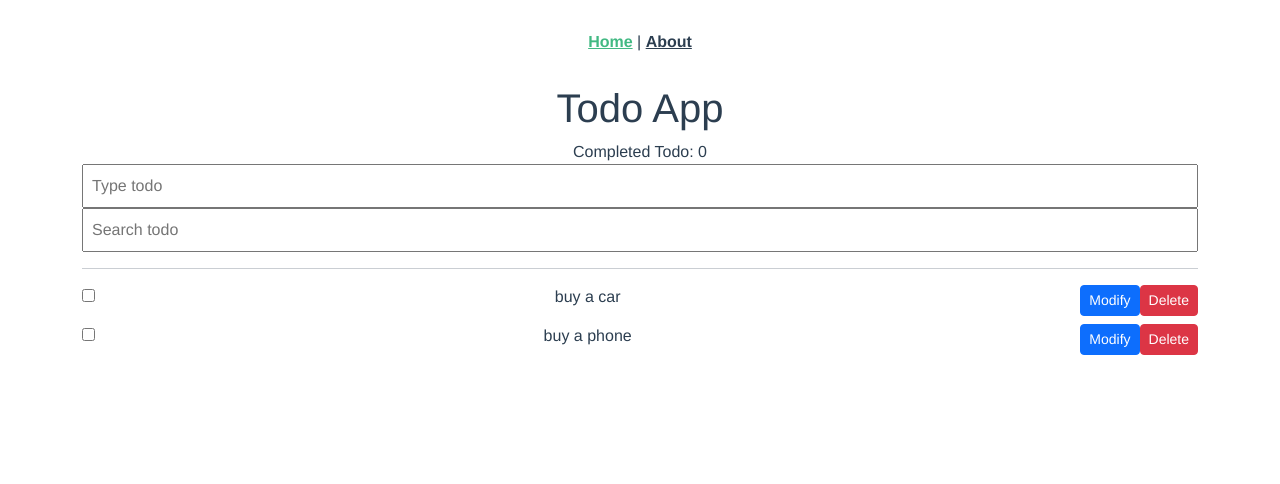
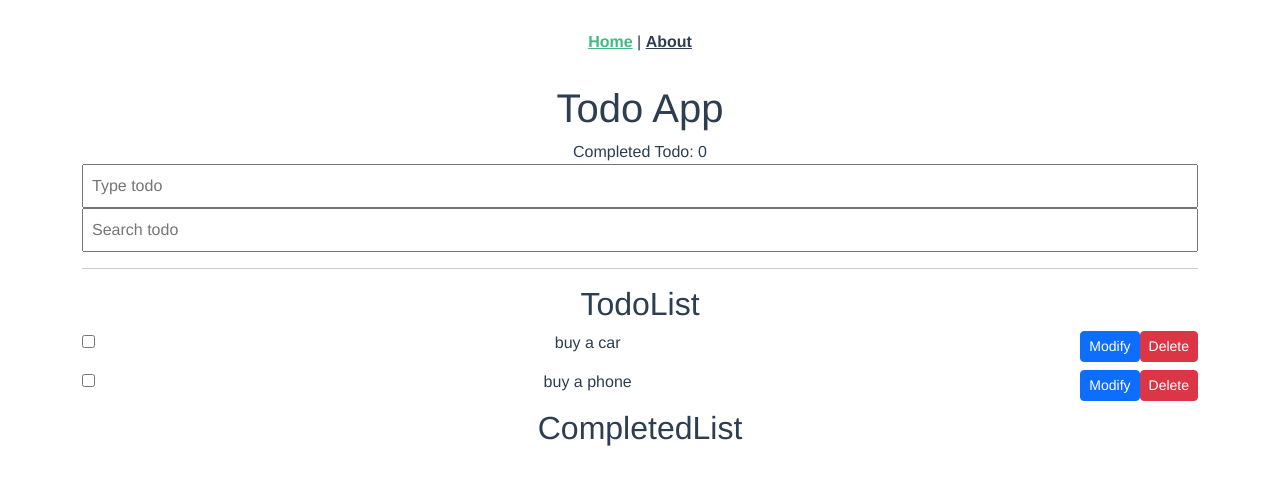
Before and after one commit to VuetifulMoon/VueStudy_Yong, a Vue app in the folder TodoApp/: page / in a window 1280 px wide. Shown: the top 484 px of the page. Built offline with nearby package versions, Linux system fonts and the light colour scheme.

Commit message:
feat: TodoList와 CompletedList 분리

```diff
--- a/TodoApp/src/components/TodoApp.vue
+++ b/TodoApp/src/components/TodoApp.vue
@@ -5,7 +5,10 @@
     <AddTodo />
     <SearchTodo />
     <hr/>
-    <TodoList />
+    <div class="flex">
+      <TodoList title="TodoList" :list='todos'/>
+      <TodoList title="CompletedList" :list="completedTodos"/>
+    </div>
   </div>
 </template>
 
@@ -20,8 +23,48 @@ export default {
     TodoList,
     AddTodo,
     CompletedTodo,
-    SearchTodo
+    SearchTodo,
   },
+  computed: {
+    todos() {
+      if (this.$store.state.todo.searchText === '') {
+        const searchResult = [];
+        this.$store.state.todo.todos.map(todo => {
+          if (!todo.checked) {
+            searchResult.push(todo);
+          }
+        })
+        return searchResult;
+      } else {
+        const searchResult = [];
+        this.$store.state.todo.todos.map(todo => {
+          if (todo.text.includes(this.$store.state.todo.searchText) && !todo.checked) {
+            searchResult.push(todo);
+          }
+        })
+        return searchResult;
+      }
+    },
+    completedTodos() {
+      if (this.$store.state.todo.searchText === '') {
+        const searchResult = [];
+        this.$store.state.todo.todos.map(todo => {
+          if (todo.checked) {
+            searchResult.push(todo);
+          }
+        })
+        return searchResult;
+      } else {
+        const searchResult = [];
+        this.$store.state.todo.todos.map(todo => {
+          if (todo.text.includes(this.$store.state.todo.searchText) && todo.checked) {
+            searchResult.push(todo);
+          }
+        })
+        return searchResult;
+      }
+    }
+  }
 }
 </script>
 
--- a/TodoApp/src/components/TodoList.vue
+++ b/TodoApp/src/components/TodoList.vue
@@ -1,7 +1,8 @@
 <template>
   <div>
-    <Todo v-for='todo in todos' :key="todo.id" :todo='todo'/>
-    </div>
+    <h2>{{title}}</h2>
+    <Todo v-for='todo in list' :key="todo.id" :todo='todo'/>
+  </div>
 </template>
 
 <script>
@@ -11,19 +12,12 @@ export default {
   components: {
     Todo
   },
-  computed: {
-    todos() {
-      if (this.$store.state.todo.searchText === '') {
-        return this.$store.state.todo.todos;
-      } else {
-        const searchResult = [];
-        this.$store.state.todo.todos.map(todo => {
-          if (todo.text.includes(this.$store.state.todo.searchText)) {
-            searchResult.push(todo);
-          }
-        })
-        return searchResult;
-      }
+  props: {
+    title: {
+      type: String
+    },
+    list: {
+      type: Array
     }
   }
 }
```
